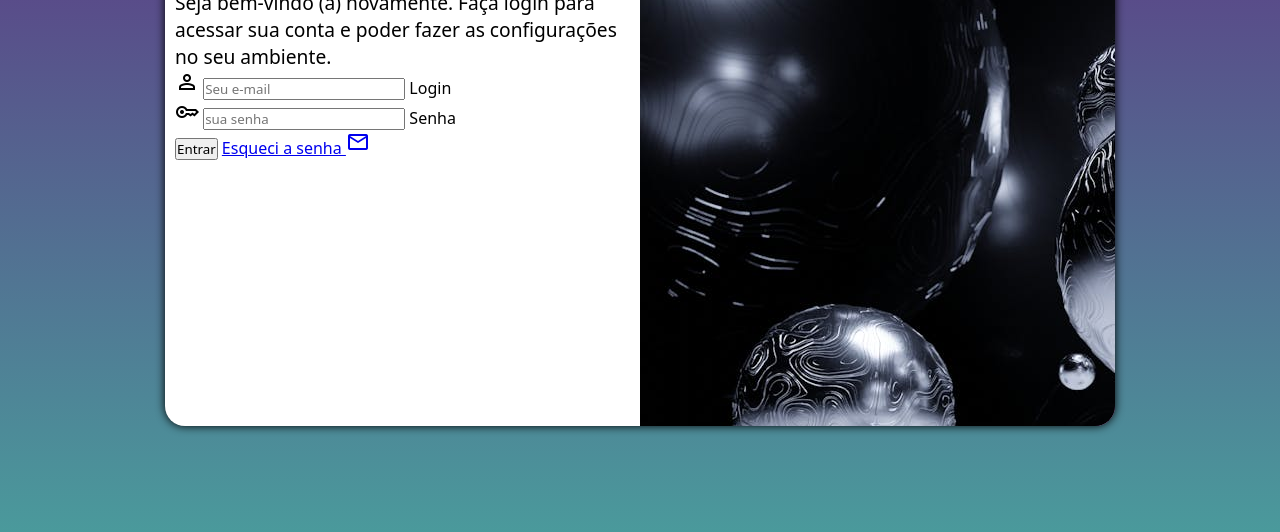
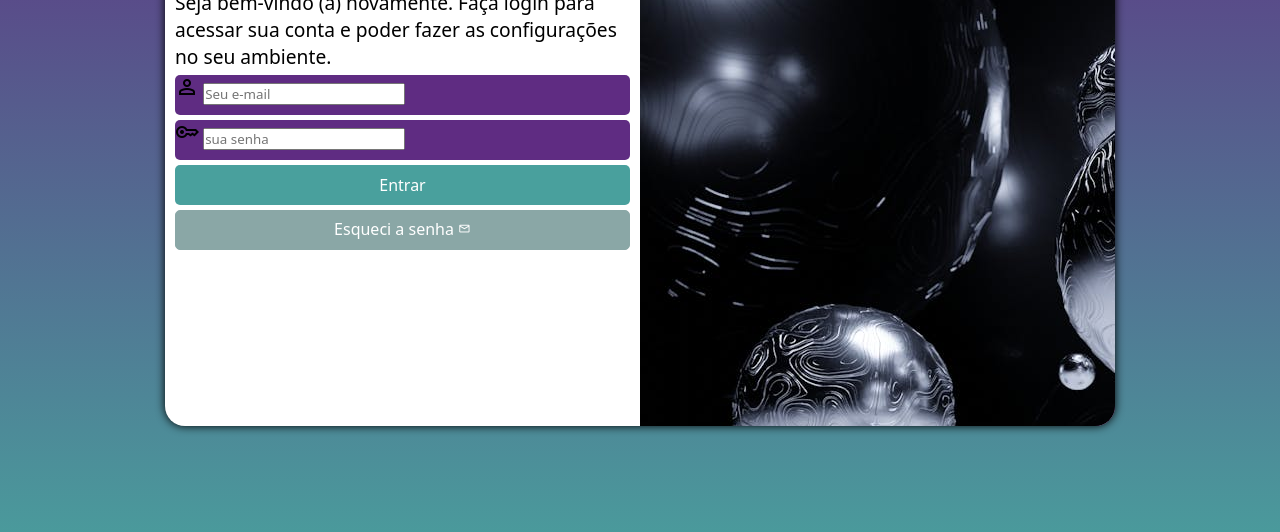
Before and after one commit to irenito/projeto-login, a plain HTML site: page index.html in a window 1280 px wide. Shown: the part 224-756 px from the top of the page. Drawn offline with nearby package versions, Linux system fonts and the light colour scheme.

Commit message:
formatacao do formulario

```diff
--- a/estilos/style.css
+++ b/estilos/style.css
@@ -64,3 +64,54 @@
     div#formulario > p {
         font-size: .8em;
     }
+
+    form > div.campo{
+        background-color: #5f2c82;
+        width: 100%;
+        display: block;
+        height: 40px;
+        border-radius: 5px;
+        margin: 5px 0px; /* as margens de cima e de baixo 5px , e a da direita e esquerda 0px */
+
+    }
+    div.campo > label {
+        display: none; /* para que as etiquetas login e senha não apareçam */
+    }
+
+    form > input[type=submit]{
+        display: block; /* para que ocupe a linha inteira*/
+        font-size: 1em;
+        width: 100%; /* não pode ser 100vw, pq vw é da largura total da pagina e 100% é da largura do conteiner, do formulario , da div */
+        height: 40px;
+        background-color:#49a09d ;
+        color: white;
+        border: none;
+        border-radius: 5px;
+        cursor: pointer; /* vira uma maozinha */
+    }
+
+    form > input[type=submit]:hover{
+        background-color: #1c4646;
+    }
+
+    form > a.botao {
+        display: block;
+        text-align: center;
+        font-size: 1em;
+        width: 100%;
+        height: 40px;
+        background-color: #8aa7a6;
+        color:white;
+        border: 1px solid #8aa7a6;
+        border-radius: 5px;
+        text-decoration: none;
+        padding-top: 7px;
+        margin-top: 5px;
+    }
+    form > a.botao:hover{
+        background-color: #3c4949;
+    }
+
+    form > a.botao > span {
+        font-size: 0.8em;
+    }
--- a/index.html
+++ b/index.html
@@ -34,7 +34,7 @@
                     </div>
 
                     <input type="submit" value="Entrar">
-                    <a href="esqueci.html">Esqueci a senha <span class="material-symbols-outlined">mail</span></a>
+                    <a href="esqueci.html" class="botao">Esqueci a senha <span class="material-symbols-outlined">mail</span></a>
 
                 </form>
 
```
